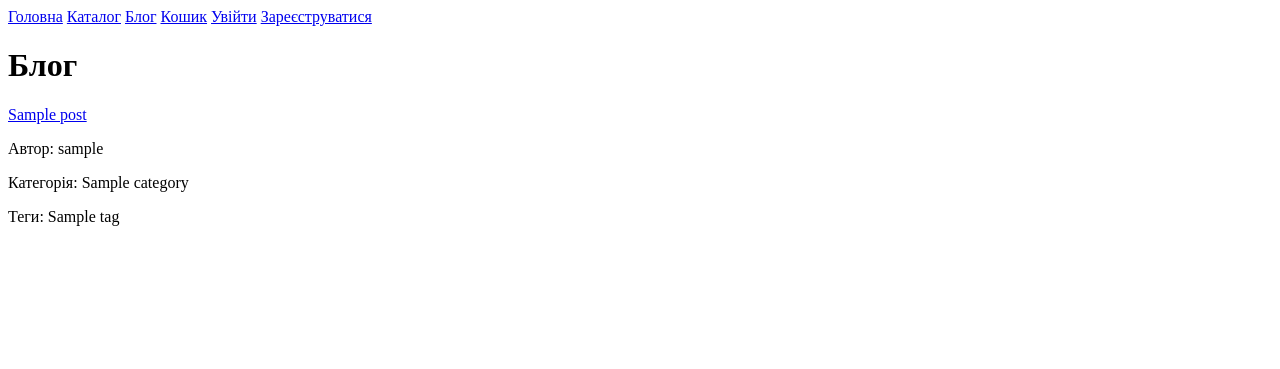
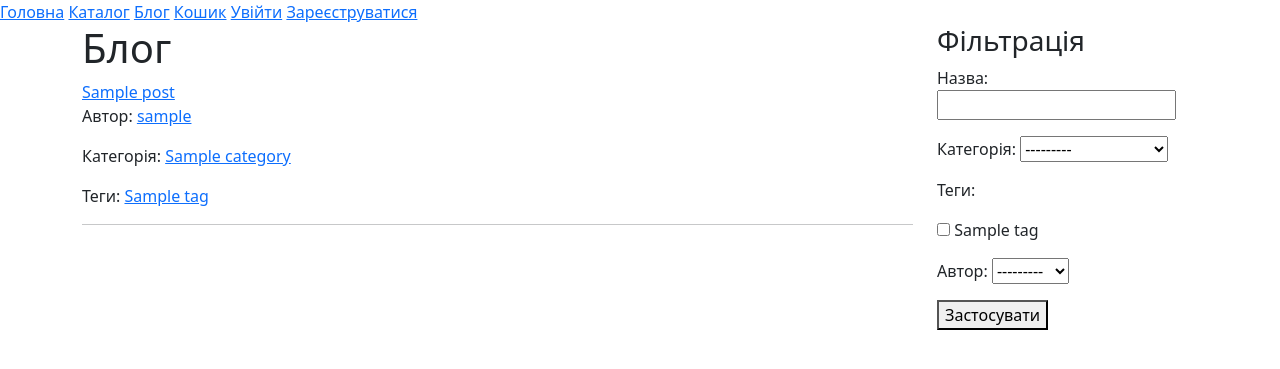
Before and after one commit to andriibalandin/portfolio-site, a Django app: page /blog/ in a window 1280 px wide. Shown: the top 369 px of the page. Run offline with Django 5.2, Linux system fonts and the light colour scheme; tables that the repository leaves empty hold one stand-in row (values such as "Sample post").

Commit message:
blog filters

```diff
--- /dev/null
+++ b/portfolio_site/blog/filters.py
@@ -0,0 +1,17 @@
+import django_filters
+from .models import Post, Category, Tag
+from django.contrib.auth.models import User
+
+class PostFilter(django_filters.FilterSet):
+    title = django_filters.CharFilter(lookup_expr='icontains', label='Назва')
+    category = django_filters.ModelChoiceFilter(queryset=Category.objects.all(), label='Категорія')
+    tags = django_filters.ModelMultipleChoiceFilter(
+        queryset=Tag.objects.all(),
+        widget=django_filters.widgets.forms.CheckboxSelectMultiple,
+        label='Теги'
+    )
+    author = django_filters.ModelChoiceFilter(queryset=User.objects.all(), label='Автор')
+
+    class Meta:
+        model = Post
+        fields = ['title', 'category', 'tags', 'author']
--- a/portfolio_site/blog/views.py
+++ b/portfolio_site/blog/views.py
@@ -1,14 +1,25 @@
 from django.urls import reverse_lazy
-from django.views.generic import ListView, DetailView, UpdateView, DeleteView, CreateView
+from django.views.generic import DetailView, UpdateView, DeleteView, CreateView, ListView
 from django.contrib.auth.mixins import LoginRequiredMixin
 from .models import Post
 from django.utils.text import slugify
+from .filters import PostFilter
 
 
 class PostListView(ListView):
     model = Post
     template_name = 'blog/post_list.html'
     context_object_name = 'posts'
+
+    def get_queryset(self):
+        queryset = Post.objects.all().select_related('author', 'category').prefetch_related('tags')
+        self.filterset = PostFilter(self.request.GET, queryset=queryset)
+        return self.filterset.qs
+
+    def get_context_data(self, **kwargs):
+        context = super().get_context_data(**kwargs)
+        context['filter'] = self.filterset
+        return context
 
 
 class PostCreateView(LoginRequiredMixin, CreateView):
--- a/portfolio_site/portfolio_site/settings.py
+++ b/portfolio_site/portfolio_site/settings.py
@@ -38,6 +38,7 @@
     'django.contrib.sessions',
     'django.contrib.messages',
     'django.contrib.staticfiles',
+    'django_filters',
     'shop.apps.ShopConfig',
     'blog.apps.BlogConfig',
     'cart.apps.CartConfig',
--- a/portfolio_site/templates/blog/post_list.html
+++ b/portfolio_site/templates/blog/post_list.html
@@ -1,17 +1,38 @@
 {% extends 'shop/base.html' %}
 {% block content %}
+<div class="container">
+    <div class="row">
+        <div class="col-md-9">
             <h1>Блог</h1>
             {% if user.is_authenticated %}
                 <a href="{% url 'blog:post-create' %}">Додати пост</a>
             {% endif %}
+
             {% for post in posts %}
                 <div>
                     <a href="{{ post.get_absolute_url }}">{{ post.title }}</a>
-            <p>Автор: {{ post.author.username }}</p>
-            <p>Категорія: {{ post.category.name }}</p>
-            <p>Теги: {% for tag in post.tags.all %}{{tag}} {% endfor %}</p>
+                    <p>Автор: <a href="?author={{ post.author.id }}">{{ post.author.username }}</a></p>
+                    <p>Категорія: <a href="?category={{ post.category.id }}">{{ post.category.name }}</a></p>
+                    {% if post.tags.all %}
+                    <p>Теги:
+                        {% for tag in post.tags.all %}
+                            <a href="?tags={{ tag.id }}">{{ tag.name }}</a>{% if not forloop.last %}, {% endif %}
+                        {% endfor %}
+                    </p>
+                    {% endif %}
+                    <hr>
                 </div>
             {% empty %}
                 <h2>Пости відсутні</h2>
             {% endfor %}
+        </div>
+        <div class="col-md-3">
+            <h3>Фільтрація</h3>
+            <form method="get">
+                {{ filter.form.as_p }}
+                <button type="submit">Застосувати</button>
+            </form>
+        </div>
+    </div>
+</div>
 {% endblock %}
--- a/portfolio_site/templates/shop/base.html
+++ b/portfolio_site/templates/shop/base.html
@@ -4,6 +4,7 @@
     {% load static %}
     <meta charset="UTF-8">
     <title>{% block title %}Магазин вінілових платівок{% endblock %}</title>
+    <link href="https://cdn.jsdelivr.net/npm/bootstrap@5.3.6/dist/css/bootstrap.min.css" rel="stylesheet" integrity="sha384-4Q6Gf2aSP4eDXB8Miphtr37CMZZQ5oXLH2yaXMJ2w8e2ZtHTl7GptT4jmndRuHDT" crossorigin="anonymous">
     <link rel="stylesheet" href="{% static 'shop/css/style.css' %}">
 </head>
 <body>
@@ -29,5 +30,6 @@
         {% block content %}
         {% endblock %}
     </main>
+    <script src="https://cdn.jsdelivr.net/npm/bootstrap@5.3.6/dist/js/bootstrap.bundle.min.js" integrity="sha384-j1CDi7MgGQ12Z7Qab0qlWQ/Qqz24Gc6BM0thvEMVjHnfYGF0rmFCozFSxQBxwHKO" crossorigin="anonymous"></script>
 </body>
 </html>
```
Lines whose indentation alone changed are shown as unchanged.
